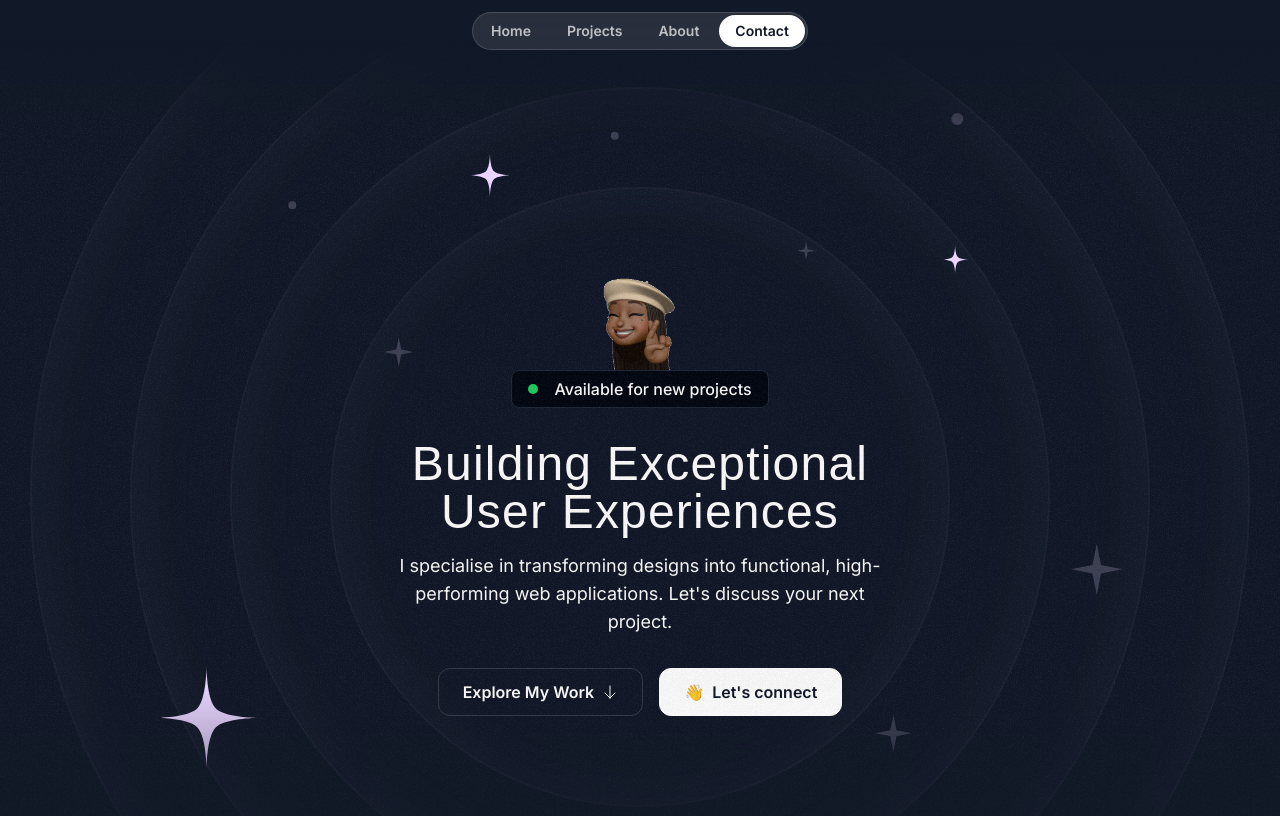
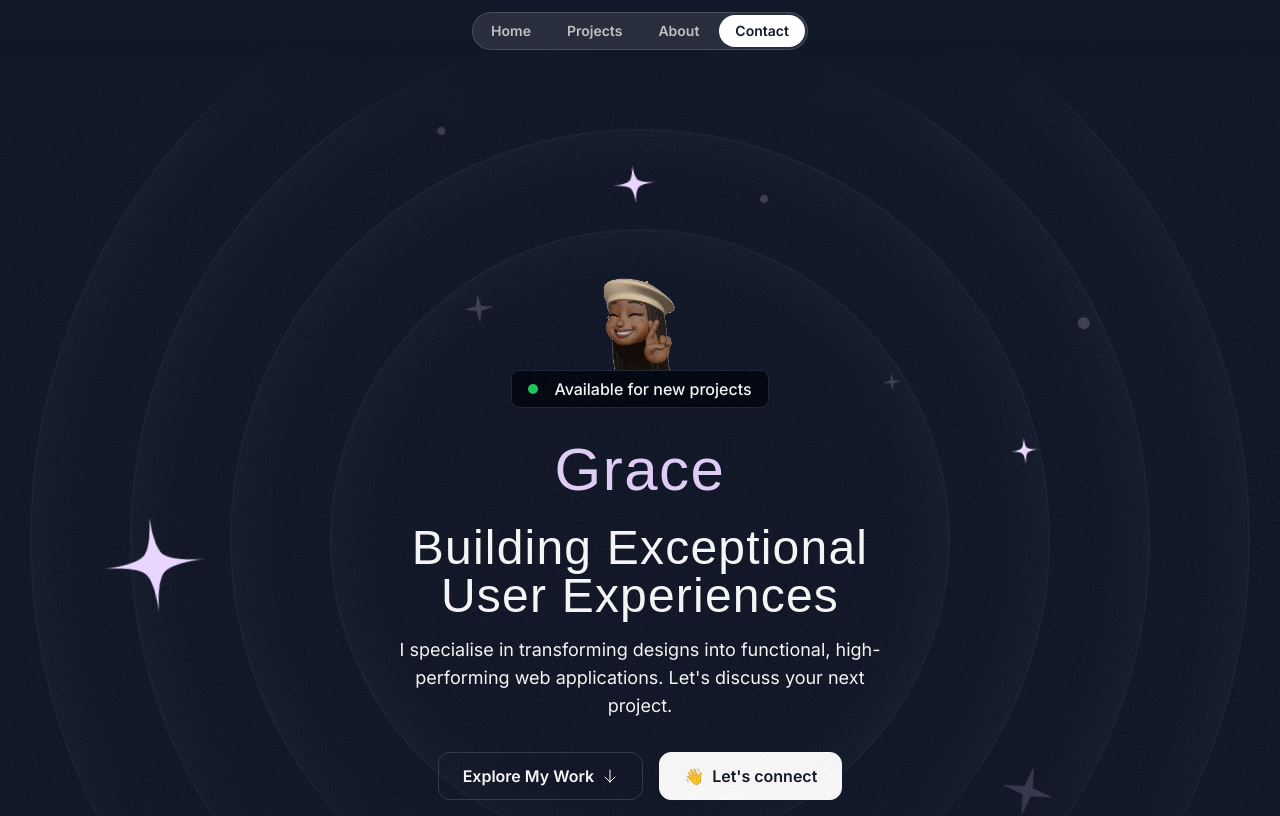
Before and after one commit to RuthlessDove/personal-website-nextjs, a Next.js app: page / in a window 1280 px wide. Shown: the top 816 px of the page. Built offline with nearby package versions, Linux system fonts and the light colour scheme; a web font is replaced by a local one.

Commit message:
Enhance Hero section: add spinning animation to HeroOrbit components and update heading styles

```diff
--- a/src/components/HeroOrbit.tsx
+++ b/src/components/HeroOrbit.tsx
@@ -6,7 +6,8 @@ export const HeroOrbit = ({
   rotation,
 }: PropsWithChildren<{ size: number; rotation: number }>) => {
   return (
-    <div className="absolute left-1/2 top-1/2 -translate-x-1/2 -translate-y-1/2 ">
+    <div className="absolute left-1/2 top-1/2 -translate-x-1/2 -translate-y-1/2">
+      <div className="animate-spin [animation-duration:100s]">
         <div
           className="flex items-start justify-start"
           style={{
@@ -15,10 +16,14 @@ export const HeroOrbit = ({
             width: `${size}px`,
           }}
         >
-        <div className="inline-flex" style={{
+          <div
+            className="inline-flex"
+            style={{
               transform: `rotate(${rotation * -1}deg)`,
-        }}>
+            }}
+          >
             {children}
+          </div>
         </div>
       </div>
     </div>
--- a/src/sections/Hero.tsx
+++ b/src/sections/Hero.tsx
@@ -31,31 +31,31 @@ export const HeroSection = () => {
         <div className="size-[1220px] hero-ring"></div>
 
         <HeroOrbit size={800} rotation={-72}>
-          <StarIcon className="size-28 text-purple-200 " />
+          <StarIcon className=" animate-spin [animation-duration:40s] size-28 text-purple-200 " />
         </HeroOrbit>
 
         <HeroOrbit size={550} rotation={20}>
-          <StarIcon className="size-12 text-purple-200 " />
+          <StarIcon className=" animate-spin [animation-duration:40s] size-12 text-purple-200 " />
         </HeroOrbit>
 
         <HeroOrbit size={590} rotation={98}>
-          <StarIcon className="size-8 text-purple-200 " />
+          <StarIcon className=" animate-spin [animation-duration:40s] size-8 text-purple-200 " />
         </HeroOrbit>
 
         <HeroOrbit size={430} rotation={-14}>
-          <SparkleIcon className="size-8 text-purple-200/20" />
+          <SparkleIcon className=" animate-spin [animation-duration:40s] size-8 text-purple-200/20" />
         </HeroOrbit>
 
         <HeroOrbit size={440} rotation={79}>
-          <SparkleIcon className="size-5 text-purple-200/20" />
+          <SparkleIcon className=" animate-spin [animation-duration:40s] size-5 text-purple-200/20" />
         </HeroOrbit>
 
         <HeroOrbit size={530} rotation={178}>
-          <SparkleIcon className="size-10 text-purple-200/20" />
+          <SparkleIcon className=" animate-spin [animation-duration:40s] size-10 text-purple-200/20" />
         </HeroOrbit>
 
         <HeroOrbit size={710} rotation={144}>
-          <SparkleIcon className="size-14 text-purple-200/20" />
+          <SparkleIcon className=" animate-spin [animation-duration:30s] size-14 text-purple-200/20" />
         </HeroOrbit>
 
         <HeroOrbit size={710} rotation={85}>
@@ -91,9 +91,10 @@ export const HeroSection = () => {
         </div>
 
         <div className="max-w-lg mx-auto">
-          <h1 className="font-serif text-3xl text-center mt-8 tracking-wide md:text-5xl">
+          <h1 className="font-serif text-purple-200 text-4xl text-center mt-8 tracking-wide md:text-6xl">Grace</h1>
+          <h2 className="font-serif text-3xl text-center mt-6 tracking-wide md:text-5xl">
             Building Exceptional User Experiences
-          </h1>
+          </h2>
           <p className="mt-4 text-center text-white-60 md:text-lg">
             I specialise in transforming designs into functional,
             high-performing web applications. Let's discuss your next project.
```
Lines whose indentation alone changed are shown as unchanged.
